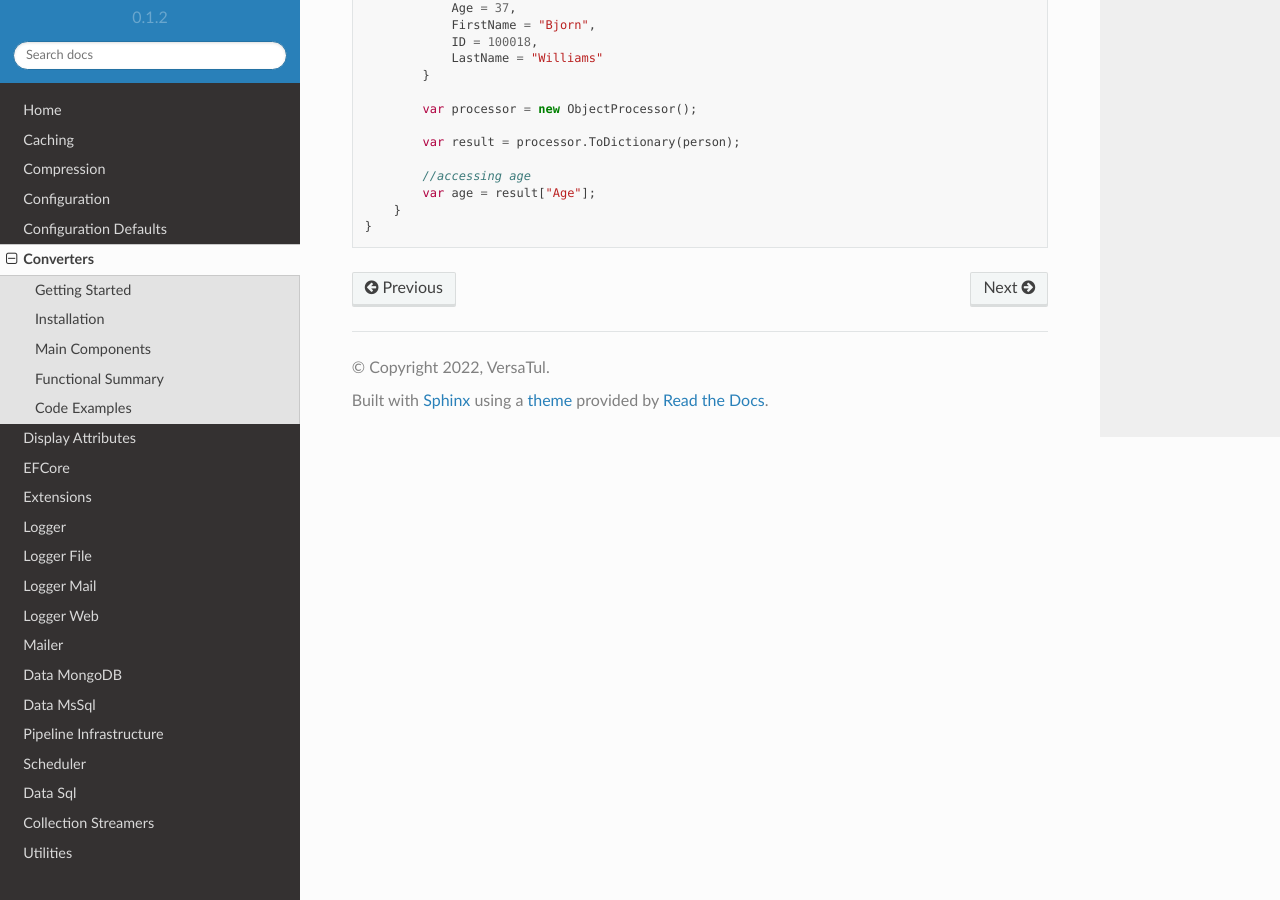
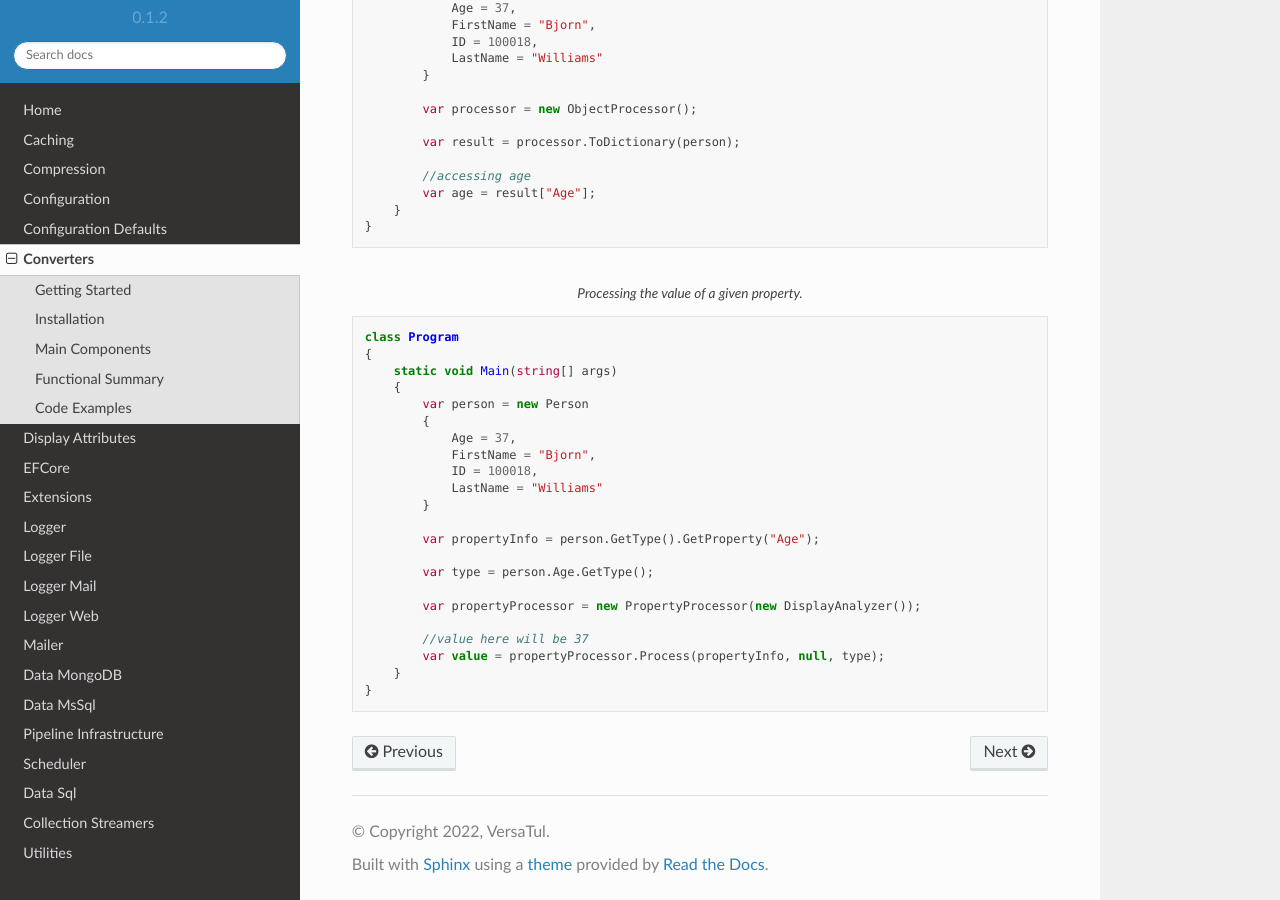
Before and after one commit to BjornWilliams/DocsVersaTul, a Sphinx documentation site: the page built from docs/source/converters.rst, in a window 1280 px wide and 900 px high, scrolled down 2240 px. Built offline with Sphinx 7.4.7 and the Read the Docs theme 2.0.0, drawn with Linux system fonts in a browser that asks for light colours.

Commit message:
Update converters.rst
added value processing

```diff
--- a/docs/source/converters.rst
+++ b/docs/source/converters.rst
@@ -106,3 +106,29 @@ Code Examples
             var age = result["Age"];
         }
     }
+
+.. code-block:: c#
+    :caption: Processing the value of a given property.
+
+    class Program
+    {
+        static void Main(string[] args)
+        {
+            var person = new Person
+            {
+                Age = 37,
+                FirstName = "Bjorn",
+                ID = 100018,
+                LastName = "Williams"
+            }
+
+            var propertyInfo = person.GetType().GetProperty("Age");
+
+            var type = person.Age.GetType();
+
+            var propertyProcessor = new PropertyProcessor(new DisplayAnalyzer());
+
+            //value here will be 37
+            var value = propertyProcessor.Process(propertyInfo, null, type);
+        }
+    }
```
